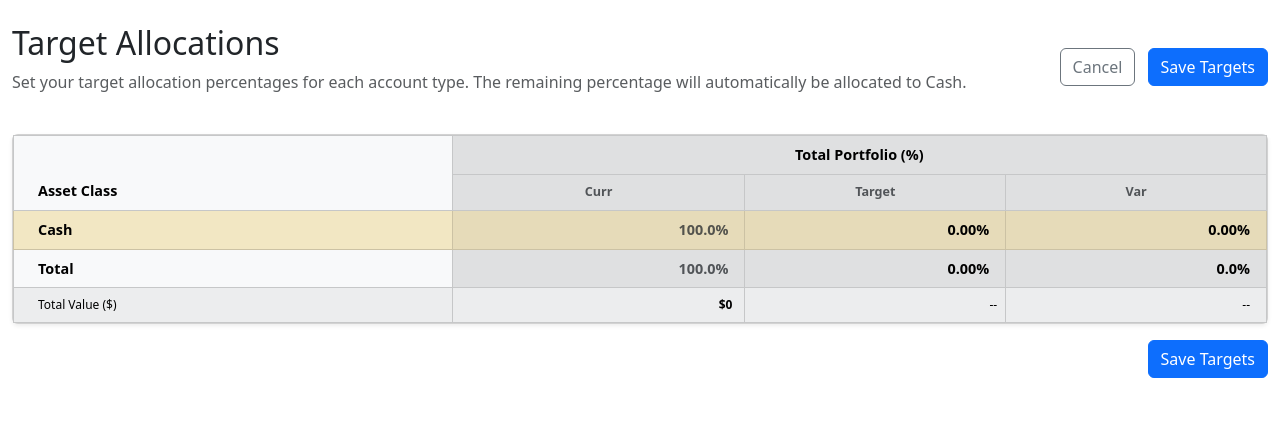
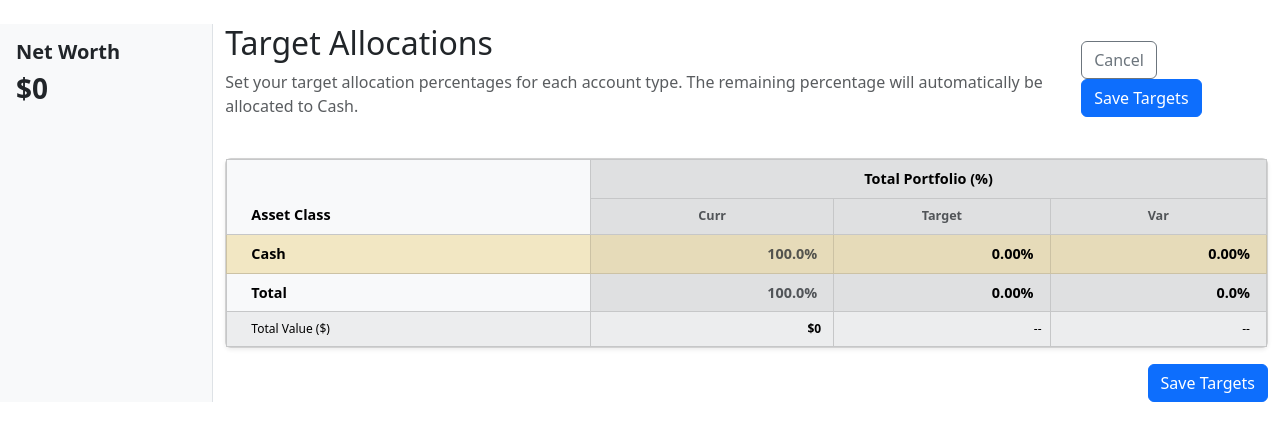
Before and after one commit to charlesbeck3/cb3portfolio, a Django app: page /targets/ in a window 1280 px wide. Shown: the part 56-497 px from the top of the page. Run offline with Django 5.2, Linux system fonts and the light colour scheme; the visitor is signed in with stand-in values (Sample User, id 1); data comes from the database, SQL or seed files in the repository; data that the repository does not hold is empty.

Commit message:
Add sidebar to target allocations page

```diff
--- a/portfolio/templates/portfolio/target_allocations.html
+++ b/portfolio/templates/portfolio/target_allocations.html
@@ -5,7 +5,12 @@
 
 {% block content %}
 <div class="row">
-    <div class="col-12">
+    <!-- Sidebar Column -->
+    <div class="col-md-2 d-none d-md-block px-0">
+        {% include "portfolio/sidebar.html" %}
+    </div>
+
+    <div class="col-md-10">
         <div class="d-flex justify-content-between align-items-center mb-4">
             <div>
                 <h1 class="h2 mb-0">Target Allocations</h1>
```
